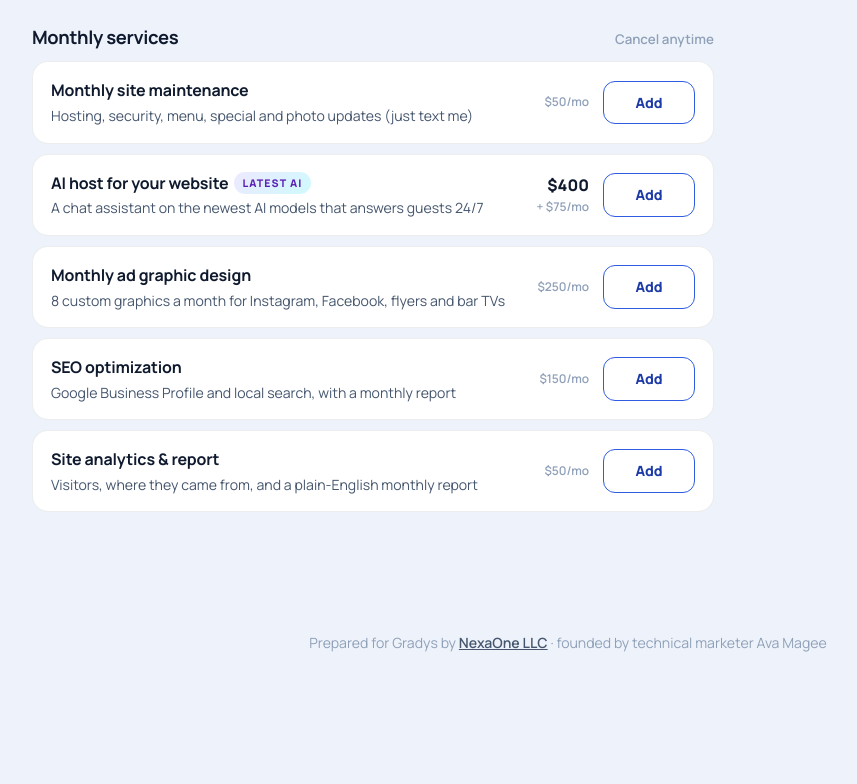
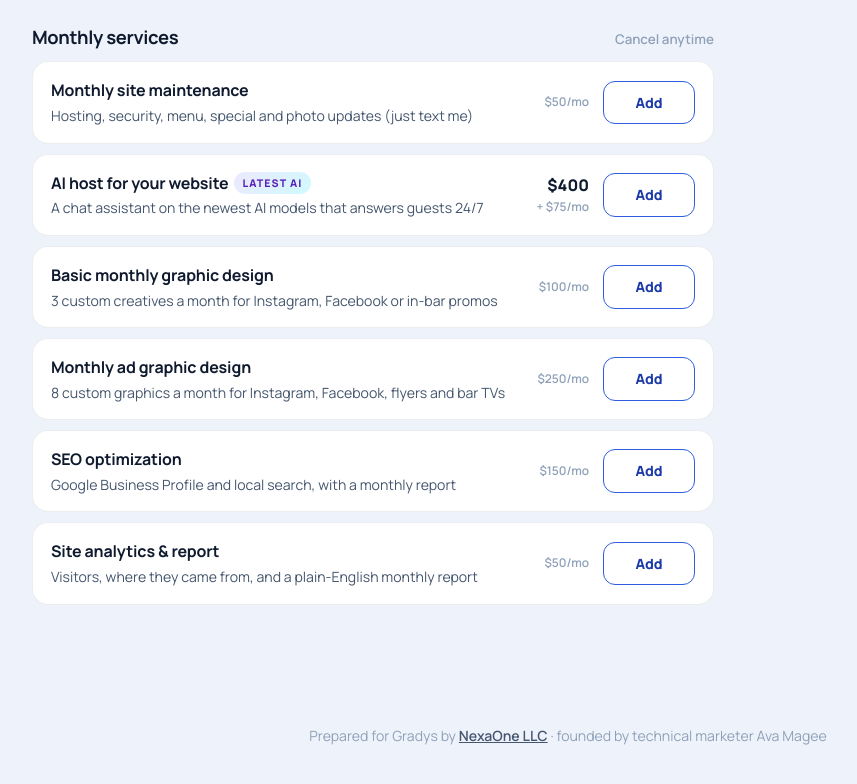
Before and after one commit to Aamagee/gradys-proposal, a plain HTML site: page index.html in a window 1280 px wide. Shown: the part 3016-3800 px from the top of the page, without its empty margins (72-929 px from the left). Before the commit the page ends 3734 px from the top, so only its background shows below. Drawn offline with Linux system fonts and the light colour scheme.

Commit message:
Add-on: Basic monthly graphic design (3 creatives), $100/mo
Co-Authored-By: Claude Opus 5.5 <noreply@anthropic.com>

```diff
--- a/index.html
+++ b/index.html
@@ -422,6 +422,7 @@
     { cat: 'Monthly services', note: 'Cancel anytime', items: [
       { id: 'maint',   name: 'Monthly site maintenance',      desc: 'Hosting, security, menu, special and photo updates (just text me)', mo: 50 },
       { id: 'ai',      name: 'AI host for your website',      desc: 'A chat assistant on the newest AI models that answers guests 24/7', once: 400, mo: 75, tag: 'Latest AI' },
+      { id: 'gfx3',    name: 'Basic monthly graphic design',  desc: '3 custom creatives a month for Instagram, Facebook or in-bar promos', mo: 100 },
       { id: 'adgfx',   name: 'Monthly ad graphic design',     desc: '8 custom graphics a month for Instagram, Facebook, flyers and bar TVs', mo: 250 },
       { id: 'seo',     name: 'SEO optimization',              desc: 'Google Business Profile and local search, with a monthly report', mo: 150 },
       { id: 'stats',   name: 'Site analytics & report',       desc: 'Visitors, where they came from, and a plain-English monthly report', mo: 50 }
```
